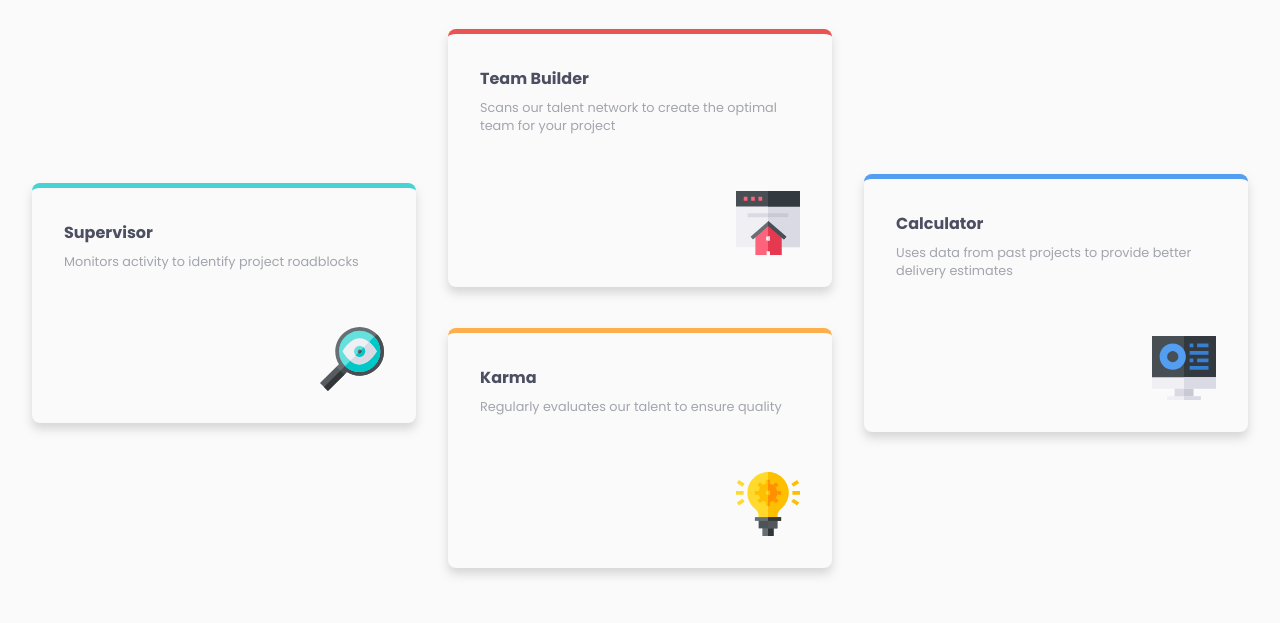
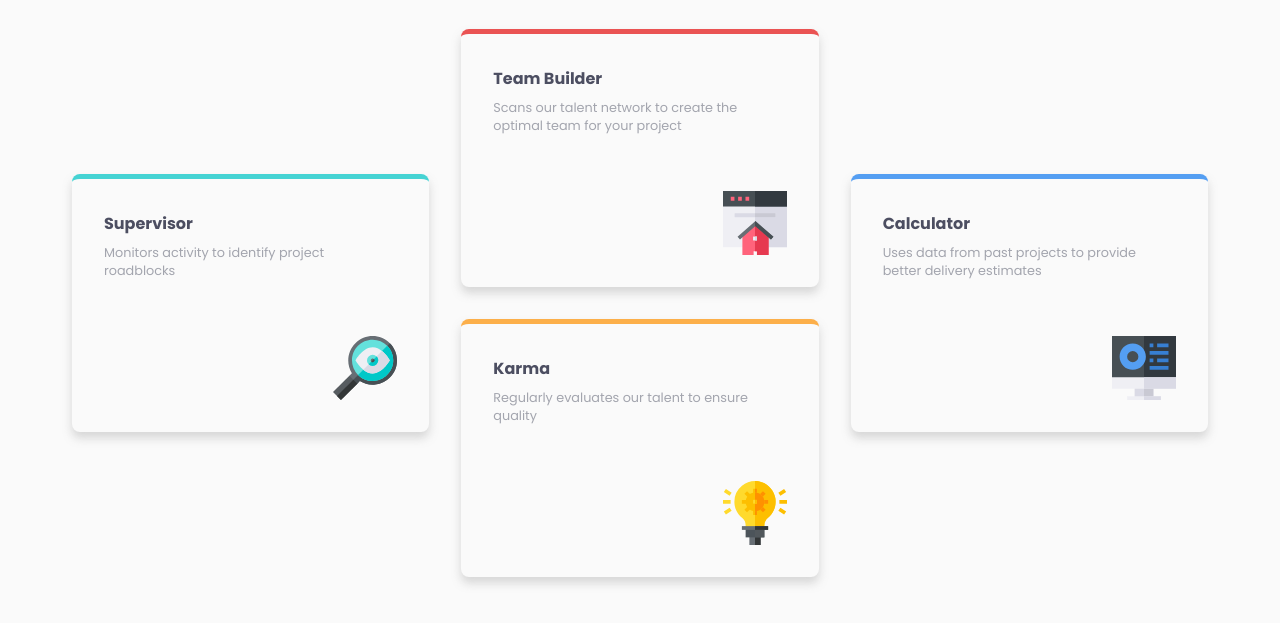
Before and after one commit to Riquelme3m/iJunior-Four-Card-Feature-Section, a plain HTML site: page index.html in a window 1280 px wide. Shown: the part 177-800 px from the top of the page. Drawn offline with Linux system fonts and the light colour scheme.

Commit message:
Updating screenshot

```diff
--- a/style.css
+++ b/style.css
@@ -139,7 +139,7 @@ h2{
         align-items: center;
         gap:2rem;
         width:100%;
-        max-width:1300px;
+        max-width:1200px;
         margin: auto;
 
     }
```
